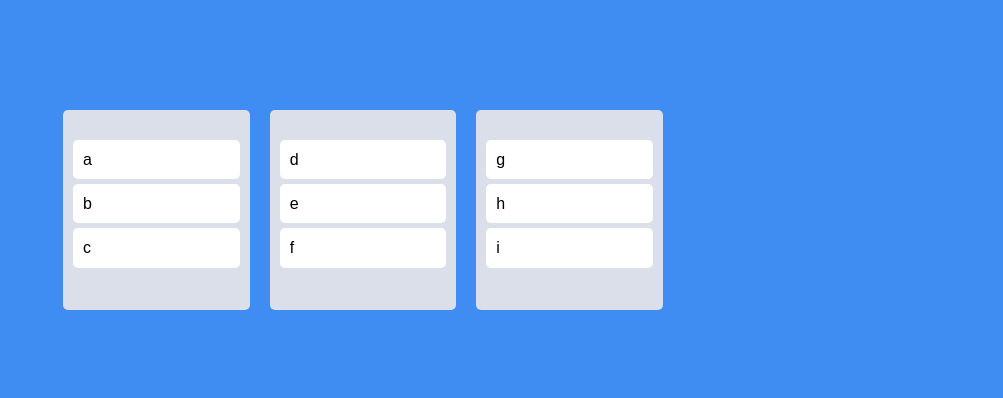
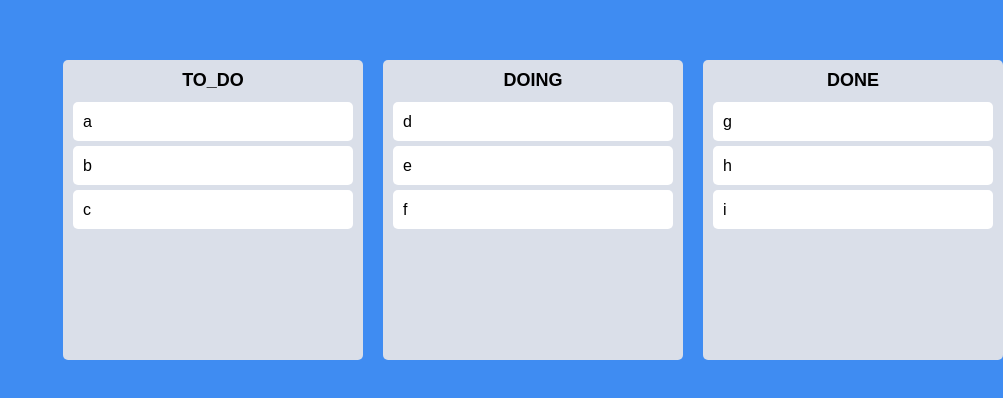
Before and after one commit to LESANF/trello-clone, a React (Create React App) app: page / in a window 1280 px wide. Shown: the part 190-588 px from the top of the page, without its empty margins (277-1280 px from the left). Built offline with nearby package versions, Linux system fonts and the light colour scheme.

Commit message:
drag and drop same board

```diff
--- a/src/App.tsx
+++ b/src/App.tsx
@@ -24,15 +24,17 @@ const Boards = styled.div`
 
 function App() {
     const onDragEnd = ({ draggableId, destination, source }: DropResult) => {
-        if (!destination) return;
-        // const oldIdx = source.index;
-        // const newIdx = destination.index;
-        // setTestAry((prevAry) => {
-        //     const cpAry = [...prevAry];
-        //     cpAry.splice(oldIdx, 1);
-        //     cpAry.splice(newIdx, 0, draggableId);
-        //     return cpAry;
-        // });
+        if (destination?.droppableId === source.droppableId) {
+            setTestAry((prevAry) => {
+                const oldIdx = source.index;
+                const newIdx = destination.index;
+                const cpAry = [...prevAry[source.droppableId]];
+                cpAry.splice(oldIdx, 1);
+                cpAry.splice(newIdx, 0, draggableId);
+
+                return { ...prevAry, [destination.droppableId]: cpAry };
+            });
+        }
     };
 
     const [testAry, setTestAry] = useRecoilState(toDoState);
--- a/src/Components/Board.tsx
+++ b/src/Components/Board.tsx
@@ -3,13 +3,21 @@ import DraggableCard from './Draggable';
 import styled from 'styled-components';
 
 const Wrapper = styled.div`
+    width: 300px;
     padding: 20px 10px;
-    padding-top: 30px;
+    padding-top: 10px;
     background-color: ${(props) => props.theme.boardColor};
     border-radius: 5px;
     min-height: 200px;
+    min-height: 300px;
 `;
 
+const Title = styled.h2`
+    text-align: center;
+    font-weight: 600;
+    margin-bottom: 10px;
+    font-size: 18px;
+`;
 interface IBoard {
     testAry: string[];
     boardId: string;
@@ -17,16 +25,19 @@ interface IBoard {
 
 function Board({ testAry, boardId }: IBoard) {
     return (
+        <Wrapper>
+            <Title>{boardId}</Title>
             <Droppable droppableId={boardId}>
                 {(provided) => (
-                <Wrapper ref={provided.innerRef} {...provided.droppableProps}>
+                    <div ref={provided.innerRef} {...provided.droppableProps}>
                         {testAry.map((items, idx) => (
                             <DraggableCard key={items} items={items} idx={idx} />
                         ))}
                         {provided.placeholder}
-                </Wrapper>
+                    </div>
                 )}
             </Droppable>
+        </Wrapper>
     );
 }
 
```
Lines whose indentation alone changed are shown as unchanged.
